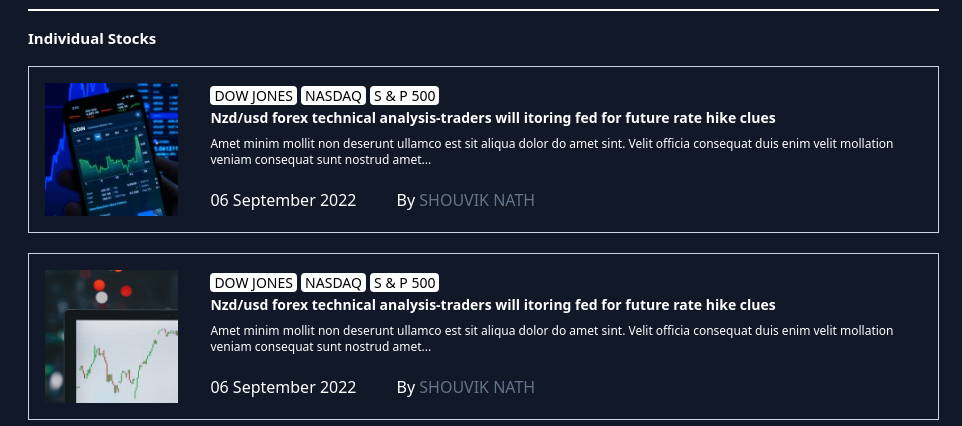
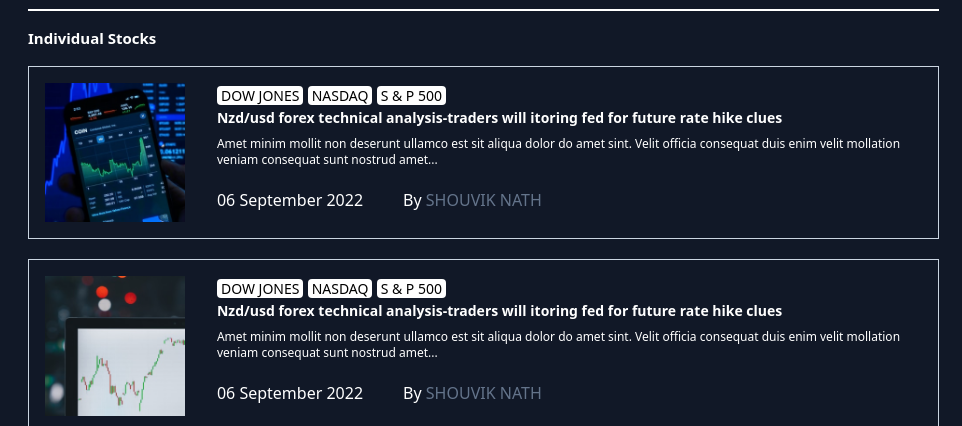
Before and after one commit to DeveloperMokchhedul/tailwindproject1, a website built with Vite: page index.html in a window 1280 px wide. Shown: the part 451-877 px from the top of the page, 0-962 px from the left. Built offline with nearby package versions, Linux system fonts and the light colour scheme; files whose address does not match are found by name.

Commit message:
problem solved

```diff
--- a/main.css
+++ b/main.css
@@ -9,7 +9,7 @@
     @apply bg-[#5677AC26]  text-black text-xs md:text-sm px-1 rounded  dark:bg-white dark:text-black;
   }
   .newsImageStyle {
-    @apply w-full h-[250px] md:w-[170px] object-cover md:h-fit hover:scale-105 transition-all duration-300 hover:rounded-lg;
+    @apply w-full h-[250px] md:w-[180px] object-cover md:h-fit hover:scale-105 transition-all duration-300 hover:rounded-lg;
   }
   .marketBtn {
     @apply w-full bg-[#E6EBF3] py-4 font-semibold rounded-full hover:bg-slate-300 transition-all duration-200
```
